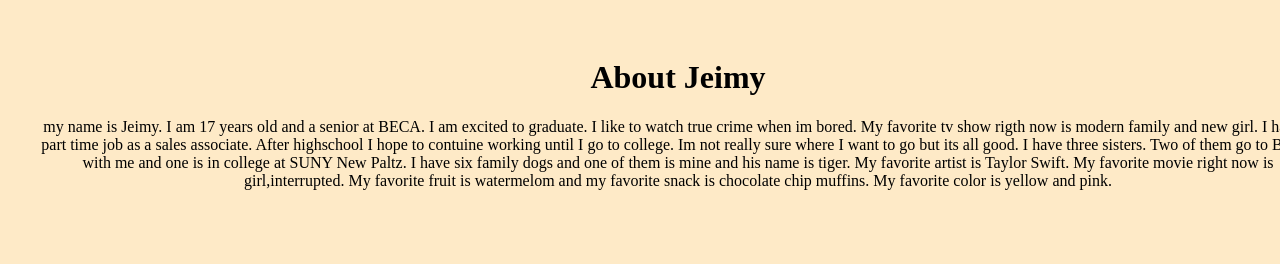
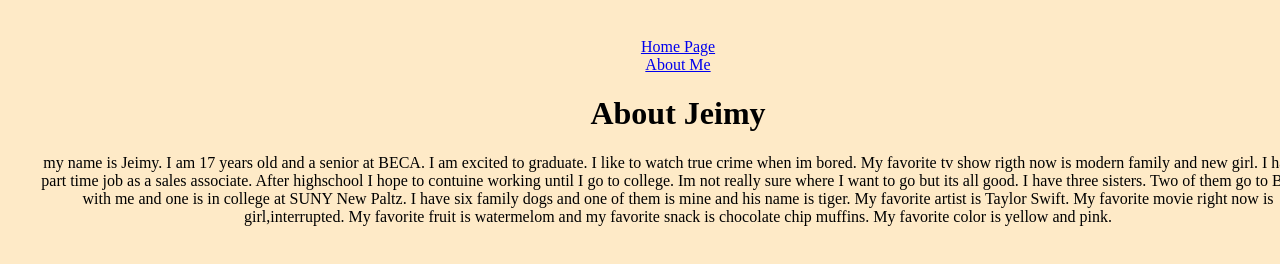
Before and after one commit to JeimyM/JeimyM, a plain HTML site: page aboutme.html in a window 1280 px wide. Shown: the top 264 px of the page. Drawn offline with Linux system fonts and the light colour scheme.

Commit message:
Update aboutme.html

```diff
--- a/aboutme.html
+++ b/aboutme.html
@@ -19,10 +19,12 @@ body {
 
   <script src="script.js"></script>
 
+<a href = "index.html">Home Page </a>
+	<br>
+	<a href = "aboutme.html"> About Me </a>
+	<br>
+
 <H1> About Jeimy </H1>
-
-
-
 
 <p>
 my name is Jeimy. I am 17 years old and a senior at BECA. I am excited to graduate. I like to watch true crime when im bored.
@@ -36,7 +38,6 @@ My favorite color is yellow and pink.
 
 <p/>
 
-  <script src="https://replit.com/public/js/replit-badge.js" theme="blue" defer></script>
 </body>
 
 </html>
```
